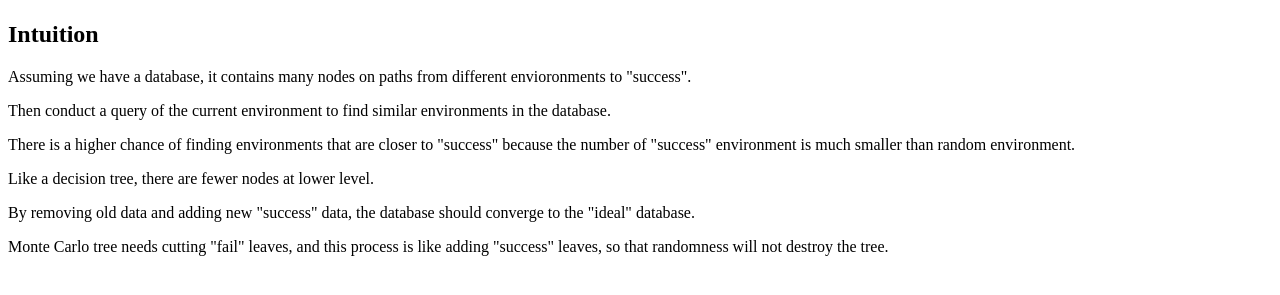
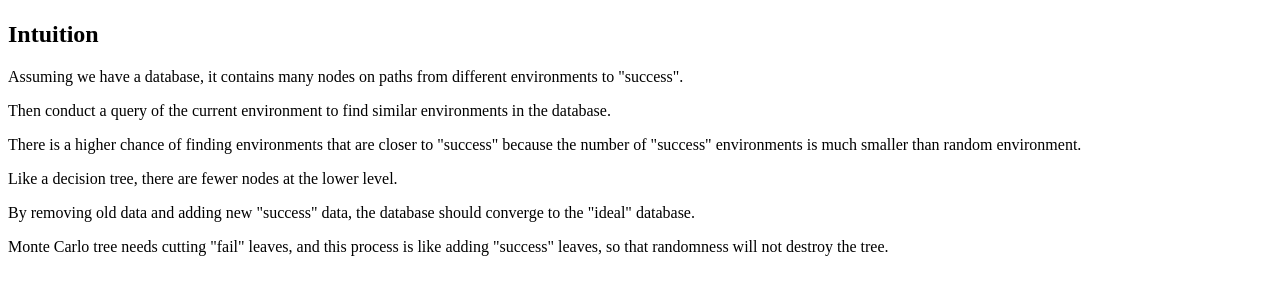
Before and after one commit to amoong11261/personal, a plain HTML site: page On-going Projects/Mahjong AI.html in a window 1280 px wide. Shown: the part 59-354 px from the top of the page. Drawn offline with Linux system fonts and the light colour scheme.

Commit message:
Update Mahjong AI.html

```diff
--- a/On-going Projects/Mahjong AI.html
+++ b/On-going Projects/Mahjong AI.html
@@ -8,10 +8,10 @@
 <body>
     <h1>Mahjong AI</h1>
 	<h2>Intuition</h2>
-    <p>Assuming we have a database, it contains many nodes on paths from different envioronments to "success". </p>
+    <p>Assuming we have a database, it contains many nodes on paths from different environments to "success". </p>
 	<p>Then conduct a query of the current environment to find similar environments in the database.</p>
-	<p>There is a higher chance of finding environments that are closer to "success" because the number of "success" environment is much smaller than random environment.</p>
-	<p>Like a decision tree, there are fewer nodes at lower level. </p>
+	<p>There is a higher chance of finding environments that are closer to "success" because the number of "success" environments is much smaller than random environment.</p>
+	<p>Like a decision tree, there are fewer nodes at the lower level. </p>
 	<p>By removing old data and adding new "success" data, the database should converge to the "ideal" database.</p>
 	<p>Monte Carlo tree needs cutting "fail" leaves, and this process is like adding "success" leaves, so that randomness will not destroy the tree.</p>
 </body>
```
